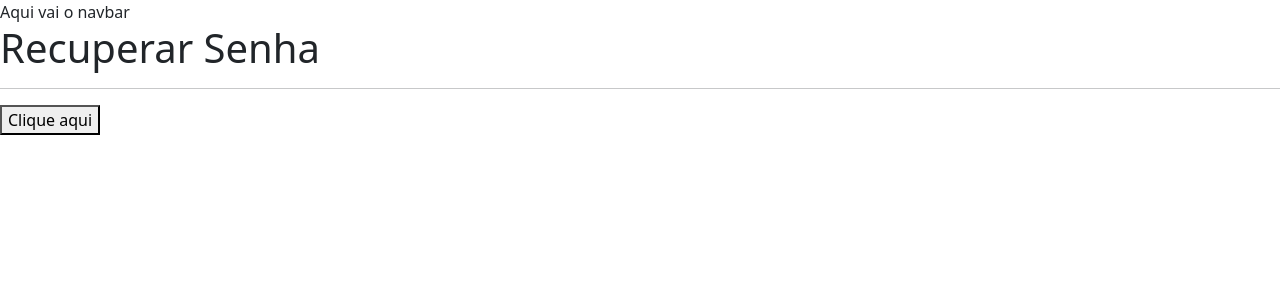
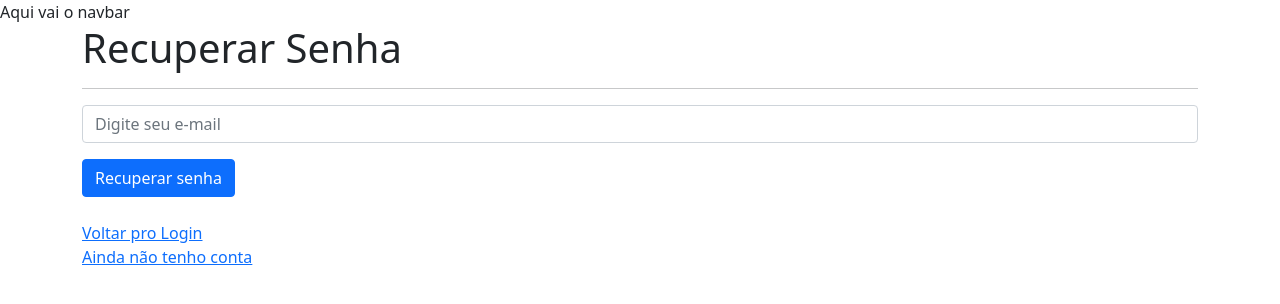
Before and after one commit to iwtrainingbr/app-front-10, a React (Create React App) app: page /recuperar-senha in a window 1280 px wide. Shown: the top 304 px of the page. Built offline with nearby package versions, Linux system fonts and the light colour scheme.

Commit message:
cadastro

```diff
--- a/src/pages/RecoverPassword/index.js
+++ b/src/pages/RecoverPassword/index.js
@@ -1,9 +1,24 @@
+import {Link} from "react-router-dom";
 export default function RecoverPassword() {
   return (
     <div>
-      <h1>Recuperar Senha</h1>
-      <hr/>
-      <button>Clique aqui</button>
-    </div>
+
+        <div class="container">
+          <h1>Recuperar Senha</h1>
+          <hr/>
+
+          <input class="form-control" type="email" name="email" placeholder="Digite seu e-mail"/>
+
+          <div class="volta login">
+
+          </div>
+          <div class="Ainda não tenho conta">
+            <button class="btn btn-primary mt-3 mb-4">Recuperar senha</button> <br/>
+            <Link to="/">Voltar pro Login</Link> <br/>
+
+            <Link to="/">Ainda não tenho conta</Link> <br/>
+          </div>
+        </div>
+     </div>
   )
 }
```
